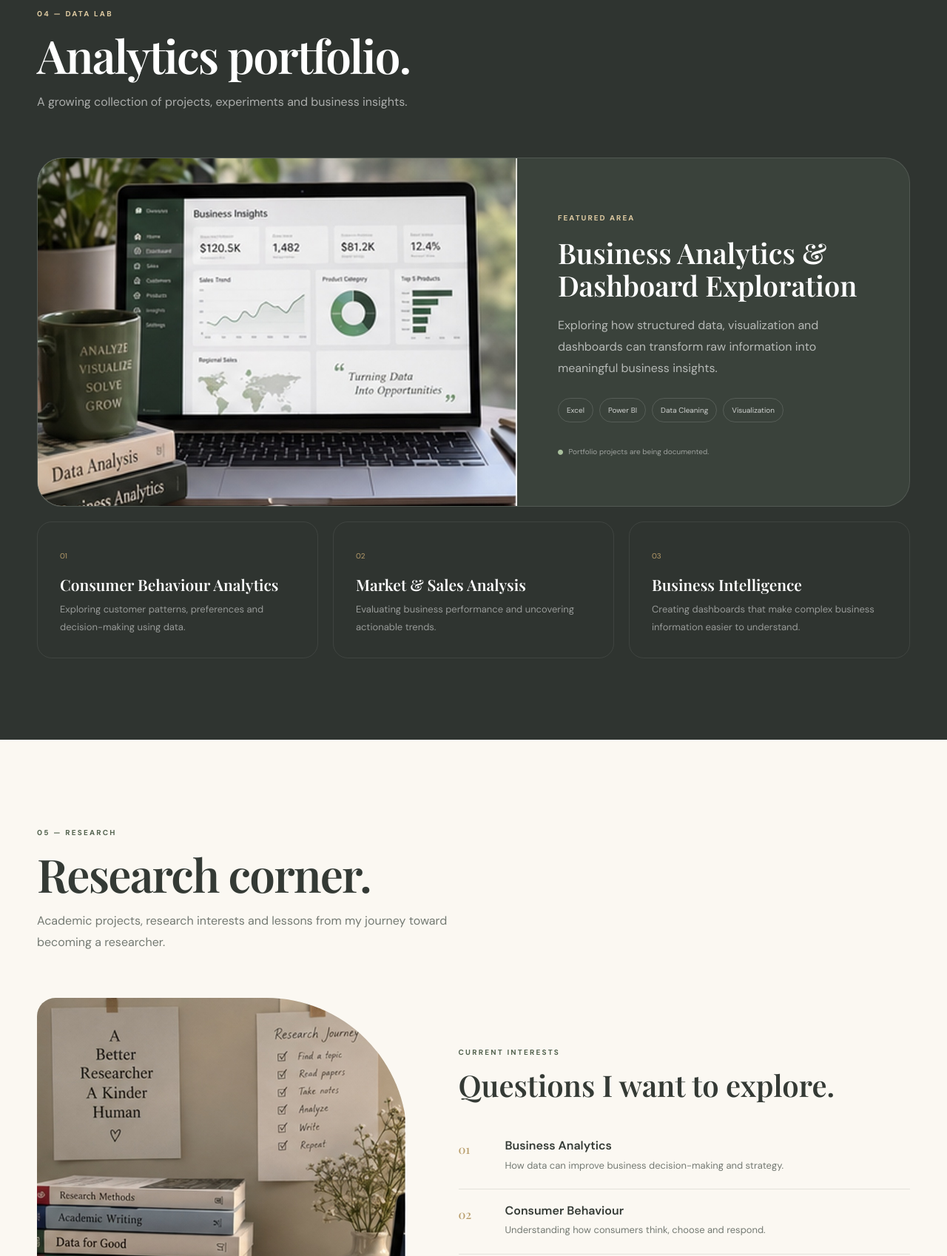
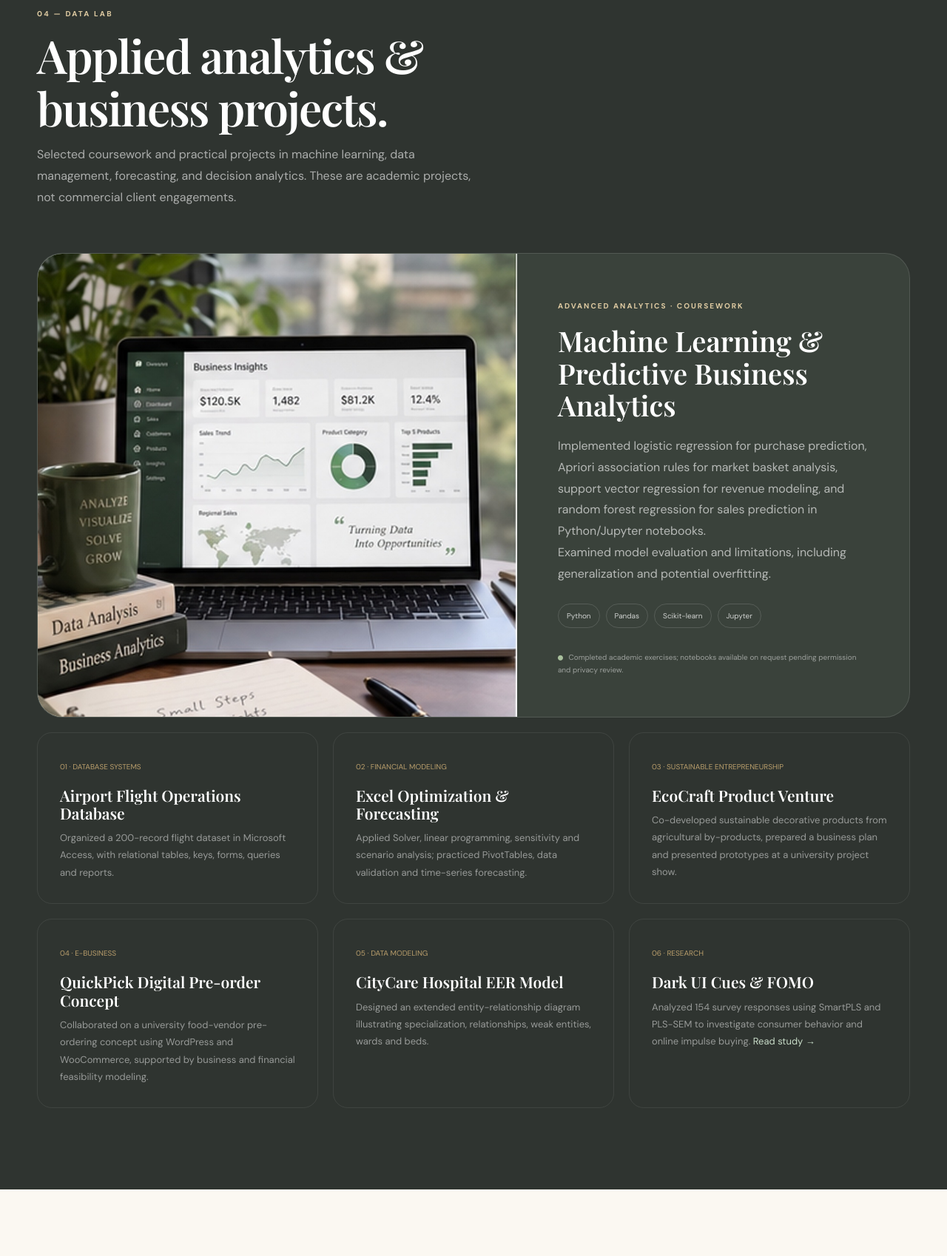
Before and after one commit to marufa4412/my-blog, a plain HTML site: page index.html in a window 1280 px wide. Shown: the part 4072-5770 px from the top of the page at 74% size. Drawn offline with nearby package versions, Linux system fonts and the light colour scheme; a web font is replaced by a local one.

Commit message:
Show completed analytics and business projects in Data Lab

```diff
--- a/index.html
+++ b/index.html
@@ -948,176 +948,88 @@
              ANALYTICS PORTFOLIO
         ================================== -->
 
-        <section
-            id="portfolio"
-            class="section section-dark"
-        >
-
+        <section id="portfolio" class="section section-dark">
             <div class="container">
-
                 <div class="section-heading heading-light reveal">
-
-                    <span class="section-label">
-                        04 — Data Lab
-                    </span>
-
-
-                    <h2>
-                        Analytics portfolio.
-                    </h2>
-
-
-                    <p>
-                        A growing collection of
-                        projects, experiments and
-                        business insights.
-                    </p>
-
-                </div>
-
-
+                    <span class="section-label">04 — Data Lab</span>
+                    <h2>Applied analytics & business projects.</h2>
+                    <p>Selected coursework and practical projects in machine learning,
+                       data management, forecasting, and decision analytics.
+                       These are academic projects, not commercial client engagements.</p>
+                </div>
 
                 <div class="featured-project reveal">
-
                     <div class="project-image">
-
-                        <span class="fallback-label">
-                            Analytics Project
-                        </span>
-
-
-                        <img
-                            src="images/analytics.jpg"
-                            alt="Business analytics dashboard"
-                            class="content-image"
-                        >
-
-                    </div>
-
-
-
+                        <img src="images/analytics.jpg"
+                             alt="Illustrative analytics workspace image"
+                             class="content-image">
+                    </div>
                     <div class="project-content">
-
-                        <span class="project-type">
-                            Featured Area
-                        </span>
-
-
-                        <h3>
-                            Business Analytics &
-                            Dashboard Exploration
-                        </h3>
-
-
-                        <p>
-                            Exploring how structured data,
-                            visualization and dashboards can
-                            transform raw information into
-                            meaningful business insights.
-                        </p>
-
-
+                        <span class="project-type">Advanced Analytics · Coursework</span>
+                        <h3>Machine Learning & Predictive Business Analytics</h3>
+                        <p>Implemented logistic regression for purchase prediction, Apriori
+                           association rules for market basket analysis, support vector
+                           regression for revenue modeling, and random forest regression
+                           for sales prediction in Python/Jupyter notebooks.</p>
+                        <p>Examined model evaluation and limitations, including
+                           generalization and potential overfitting.</p>
                         <div class="project-tags">
-
-                            <span>
-                                Excel
-                            </span>
-
-                            <span>
-                                Power BI
-                            </span>
-
-                            <span>
-                                Data Cleaning
-                            </span>
-
-                            <span>
-                                Visualization
-                            </span>
-
-                        </div>
-
-
+                            <span>Python</span><span>Pandas</span>
+                            <span>Scikit-learn</span><span>Jupyter</span>
+                        </div>
                         <div class="project-status">
-
                             <i class="fa-solid fa-circle"></i>
-
-                            Portfolio projects
-                            are being documented.
-
-                        </div>
-
-                    </div>
-
-                </div>
-
-
+                            Completed academic exercises; notebooks available on request
+                            pending permission and privacy review.
+                        </div>
+                    </div>
+                </div>
 
                 <div class="future-projects">
-
                     <article class="future-card reveal">
-
-                        <span>
-                            01
-                        </span>
-
-                        <h3>
-                            Consumer Behaviour Analytics
-                        </h3>
-
-                        <p>
-                            Exploring customer patterns,
-                            preferences and decision-making
-                            using data.
-                        </p>
-
+                        <span>01 · DATABASE SYSTEMS</span>
+                        <h3>Airport Flight Operations Database</h3>
+                        <p>Organized a 200-record flight dataset in Microsoft Access,
+                           with relational tables, keys, forms, queries and reports.</p>
                     </article>
-
-
-
                     <article class="future-card reveal">
-
-                        <span>
-                            02
-                        </span>
-
-                        <h3>
-                            Market & Sales Analysis
-                        </h3>
-
-                        <p>
-                            Evaluating business performance
-                            and uncovering actionable trends.
-                        </p>
-
+                        <span>02 · FINANCIAL MODELING</span>
+                        <h3>Excel Optimization & Forecasting</h3>
+                        <p>Applied Solver, linear programming, sensitivity and
+                           scenario analysis; practiced PivotTables, data validation
+                           and time-series forecasting.</p>
                     </article>
-
-
-
                     <article class="future-card reveal">
-
-                        <span>
-                            03
-                        </span>
-
-                        <h3>
-                            Business Intelligence
-                        </h3>
-
-                        <p>
-                            Creating dashboards that make
-                            complex business information
-                            easier to understand.
-                        </p>
-
+                        <span>03 · SUSTAINABLE ENTREPRENEURSHIP</span>
+                        <h3>EcoCraft Product Venture</h3>
+                        <p>Co-developed sustainable decorative products from
+                           agricultural by-products, prepared a business plan
+                           and presented prototypes at a university project show.</p>
                     </article>
-
-                </div>
-
+                    <article class="future-card reveal">
+                        <span>04 · E-BUSINESS</span>
+                        <h3>QuickPick Digital Pre-order Concept</h3>
+                        <p>Collaborated on a university food-vendor pre-ordering
+                           concept using WordPress and WooCommerce, supported
+                           by business and financial feasibility modeling.</p>
+                    </article>
+                    <article class="future-card reveal">
+                        <span>05 · DATA MODELING</span>
+                        <h3>CityCare Hospital EER Model</h3>
+                        <p>Designed an extended entity-relationship diagram
+                           illustrating specialization, relationships,
+                           weak entities, wards and beds.</p>
+                    </article>
+                    <article class="future-card reveal">
+                        <span>06 · RESEARCH</span>
+                        <h3>Dark UI Cues & FOMO</h3>
+                        <p>Analyzed 154 survey responses using SmartPLS and PLS-SEM
+                           to investigate consumer behavior and online impulse buying.
+                           <a href="research/dark-ui-fomo/index.html" style="color:#c8dcc8">Read study →</a></p>
+                    </article>
+                </div>
             </div>
-
         </section>
-
 
 
         <!-- =================================
```
